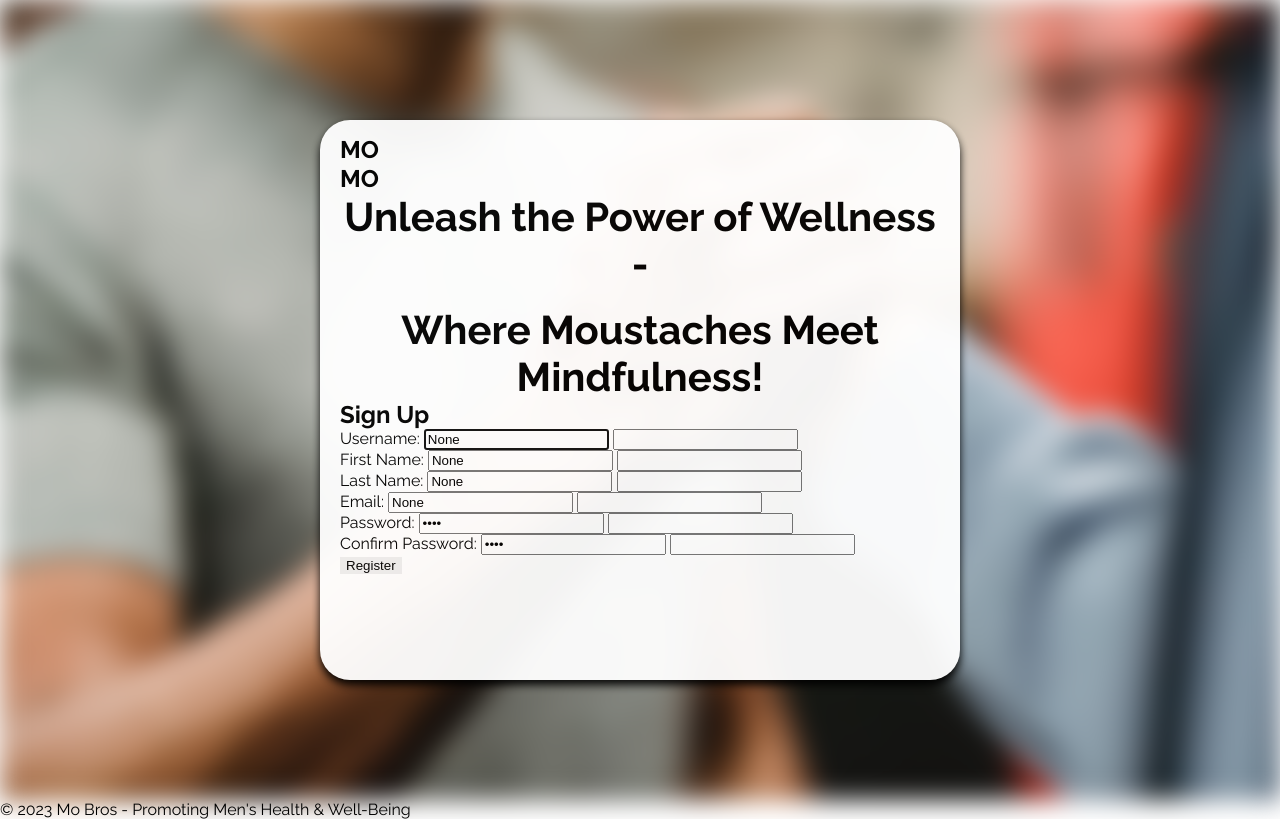
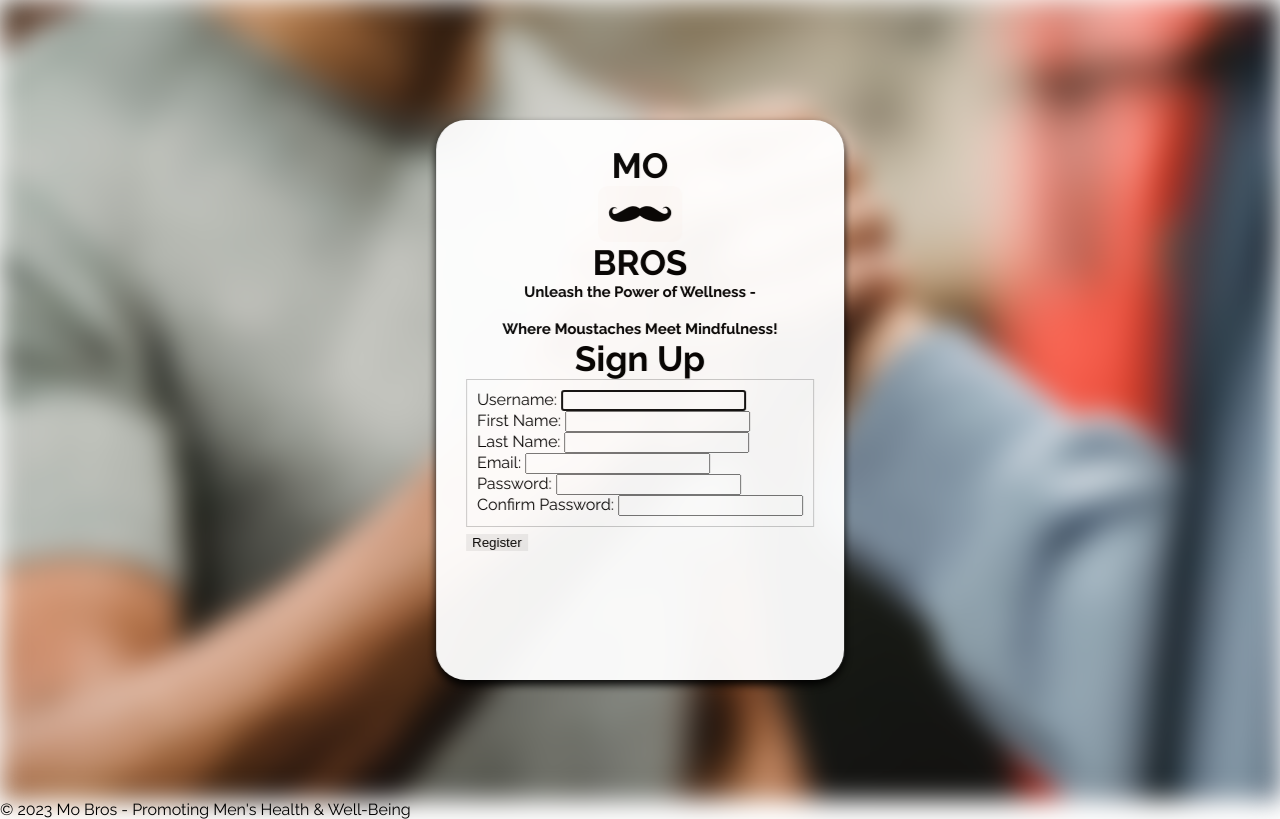
Before and after one commit to CraigThomasson/moBros, a Django app: page /user/register/ in a window 1280 px wide. Shown: the part 19-838 px from the top of the page. Run offline with Django 4.2, Linux system fonts and the light colour scheme.

Commit message:
Remove duplicate form fields + tidy reg elements

```diff
--- a/static/css/register.css
+++ b/static/css/register.css
@@ -65,10 +65,6 @@
     position: relative;
 }
 
-.registration_moustache {
-    background: url(./media/moustache-clipart-moustache-md.png);
-}
-
 .registration_page::before {
     content: "";
     position: absolute;
@@ -94,7 +90,7 @@
     box-shadow: 0 5px 8px;
     border-radius: 30px;
     background: var(--white);
-    padding: 20px;
+    padding: 30px;
     opacity: 0.95;
     pointer-events: auto;
     z-index: 1;
@@ -105,9 +101,22 @@
     flex-direction: column;
 }
 
+.registration_moustache {
+    display: block;
+    margin: auto;
+    border-radius: 10px;
+    background-repeat: no-repeat;
+    background-position: center center;
+}
+
+.registration_page .registration_area h2 {
+    text-align: center;
+    font-size: 35px;
+}
+
 .registration_page .registration_area h3 {
     text-align: center;
-    font-size: 40px;
+    font-size: 15px;
 }
 
 .registration_page .registration_area form {
@@ -117,3 +126,11 @@
     padding: 0;
     width: 100%;
 }
+
+.registration_page .registration_area .registration .registration_inputs {
+    width: 100%;
+    border: 1px solid #ccc;
+    background: #FFF;
+    margin: 0 0 5px;
+    padding: 10px;
+}
--- a/user_profile/templates/user_profiles/register.html
+++ b/user_profile/templates/user_profiles/register.html
@@ -10,16 +10,16 @@
     <div class="registration_area">
         <form method="post" class="registration">
             <h2>MO</h2>
-            <div class="registration_moustache"></div>
-            <h2>MO</h2>
+            <img class="registration_moustache" src="/static/css/media/moustache-clipart-moustache-md.png" alt="Moustache Image" title="Image of Moustache"></=>
+            <h2>BROS</h2>
             <h3>Unleash the Power of Wellness -</h3>
             <br>
             <h3>Where Moustaches Meet Mindfulness!</h3>
             <h2>Sign Up</h2>
             {% csrf_token %}
+            <section class="registration_inputs">
                 <div>
                     <label for="{{ form.username.id_for_label }}">Username:</label>
-                <input type="text" id="{{ form.username.id_for_label }}" name="{{ form.username.id_for_label }}" aria-placeholder="Your username" tabindex="1" required autofocus value="{{ form.username.value}}">
                     {{ form.username }}
                     {% if form.username.errors %}
                         <div class="error">{{ form.username.errors }}</div>
@@ -27,7 +27,6 @@
                 </div>
                 <div>
                     <label for="{{ form.first_name.id_for_label }}">First Name:</label>
-                <input type="text" id="{{ form.first_name.id_for_label }}" name="{{ form.first_name.id_for_label }}" aria-placeholder="Your First Name" tabindex="2" required autofocus value="{{ form.first_name.value}}">
                     {{ form.first_name }}
                     {% if form.first_name.errors %}
                         <div class="error">{{ form.first_name.errors }}</div>
@@ -35,7 +34,6 @@
                 </div>
                 <div>
                     <label for="{{ form.last_name.id_for_label }}">Last Name:</label>
-                <input type="text" id="{{ form.last_name.id_for_label }}" name="{{ form.last_name.id_for_label }}" aria-placeholder="Your Last Name" tabindex="3" required autofocus value="{{ form.last_name.value}}">
                     {{ form.last_name }}
                     {% if form.last_name.errors %}
                         <div class="error">{{ form.last_name.errors }}</div>
@@ -43,7 +41,6 @@
                 </div>
                 <div>
                     <label for="{{ form.email.id_for_label }}">Email:</label>
-                <input type="text" id="{{ form.email.id_for_label }}" name="{{ form.email.name }}" aria-placeholder="Your Email" tabindex="4" required autofocus value="{{ form.email.value}}">
                     {{ form.email }}
                     {% if form.email.errors %}
                         <div class="error">{{ form.email.errors }}</div>
@@ -51,7 +48,6 @@
                 </div>
                 <div>
                     <label for="{{ form.password1.id_for_label }}">Password:</label>
-                <input type="password" id="{{ form.password1.id_for_label }}" name="{{ form.password2.id_for_label }}" aria-placeholder="Your Password" tabindex="5" required autofocus value="{{ form.password1.value}}">
                     {{ form.password1 }}
                     {% if form.password1.errors %}
                         <div class="error">{{ form.password1.errors }}</div>
@@ -59,12 +55,12 @@
                 </div>
                 <div>
                     <label for="{{ form.password2.id_for_label }}">Confirm Password:</label>
-                <input type="password" id="{{ form.password2.id_for_label }}" name="{{ form.password2.id_for_label }}" aria-placeholder="Confirm Password" tabindex="6" required autofocus value="{{ form.password2.value}}">
                     {{ form.password2 }}
                     {% if form.password2.errors %}
                         <div class="error">{{ form.password2.errors }}</div>
                     {% endif %}
                 </div>
+            </section>
             <button type="submit" name="submit" class="submit_button" data-submit="...Registering">Register</button>
         </form>
     </div>
```
Also changed, not shown: static/css/media/moustache-clipart-moustache-md.png. Lines whose indentation alone changed are shown as unchanged.
